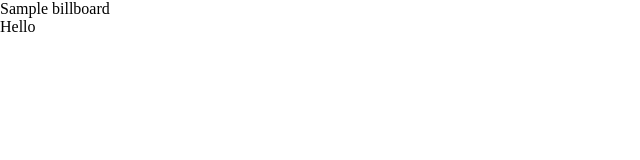
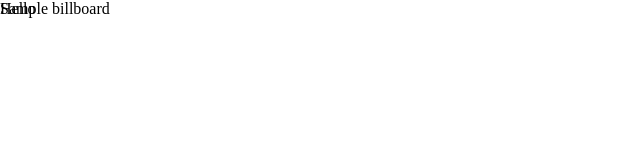
Before and after one commit to dragonfirecmv/fisika-ui-web, a Preact app: page / in a window 1280 px wide. Shown: the top 160 px of the page, without its empty margins (0-640 px from the left). Built offline with nearby package versions, Linux system fonts and the light colour scheme.

Commit message:
reorganization

```diff
--- /dev/null
+++ b/assets/styles/frame.scss
@@ -0,0 +1,19 @@
+
+.app-frame {
+  height: 100%;
+  width: 100%;
+
+  .header-bar {
+    position: absolute;
+    overflow: hidden;
+    width: 100%;
+    height: 96px;
+
+  }
+
+  .content-area {
+    position: absolute;
+    overflow: hidden;
+    width: 100%;
+  }
+}
--- a/src/app/App.tsx
+++ b/src/app/App.tsx
@@ -1,14 +1,22 @@
 import { h, render } from 'preact';
+import { AppFrameHeader } from './view/HeaderFrame';
 import { MenuBar } from '../components/MenuBar'
 import { Billboard } from 'components/Billboard';
 import "assets/styles/global.scss"
+import "assets/styles/frame.scss"
+import { AppFrameContent } from './view/ContentFrame';
 
 export const App = () => {
 
   return (
-    <div>
-      <Billboard/>
-      <MenuBar/>
+    <div className="app-frame">
+      <AppFrameContent>
+        <Billboard/>
+      </AppFrameContent>
+      <AppFrameHeader>
+        <MenuBar/>
+      </AppFrameHeader>
+
     </div>
   )
 }
--- /dev/null
+++ b/src/app/view/ContentFrame.tsx
@@ -0,0 +1,11 @@
+import { h, FunctionalComponent } from "preact"
+
+
+export const AppFrameContent: FunctionalComponent = ({children}) => {
+
+  return (
+    <div className="app-frame content-area">
+      {children}
+    </div>
+  )
+}
--- /dev/null
+++ b/src/app/view/HeaderFrame.tsx
@@ -0,0 +1,11 @@
+import { h, FunctionalComponent } from "preact"
+
+
+export const AppFrameHeader: FunctionalComponent = ({children}) => {
+
+  return (
+    <div className="app-frame header-bar">
+      {children}
+    </div>
+  )
+}
```
